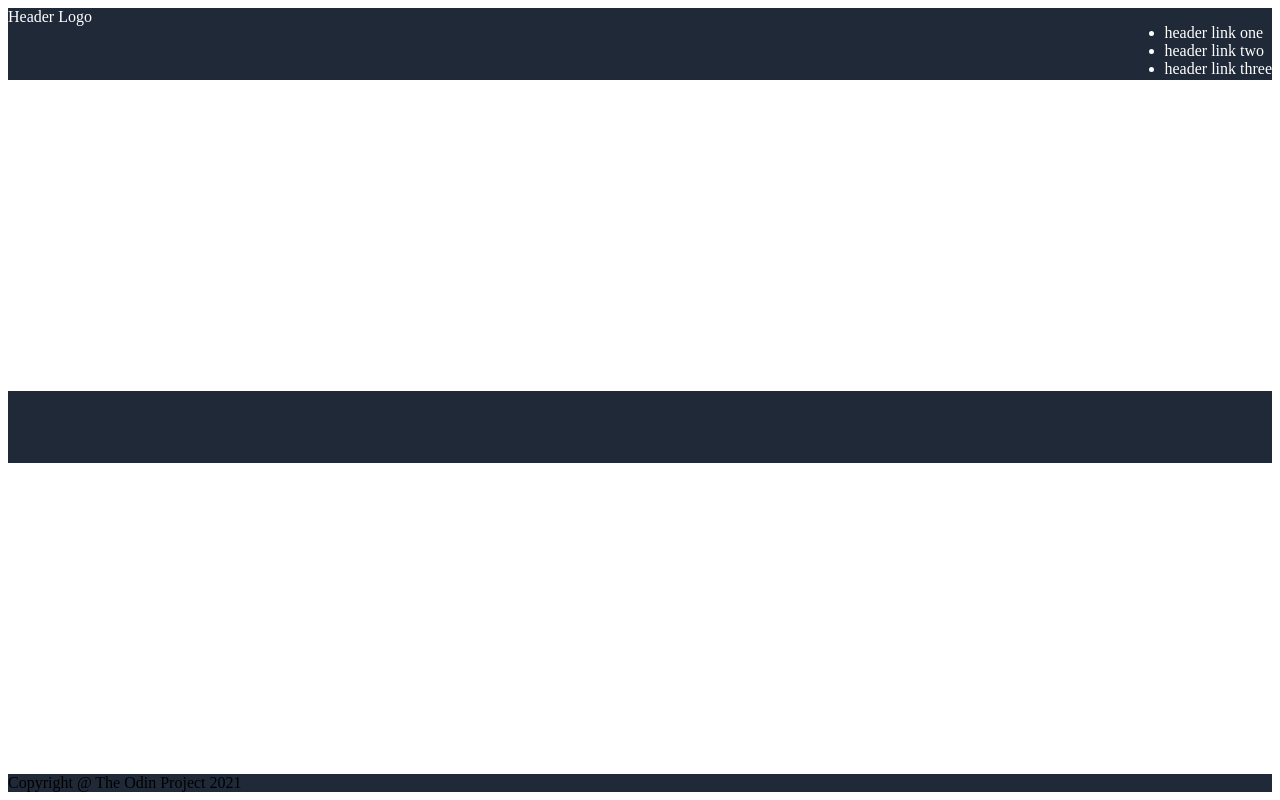
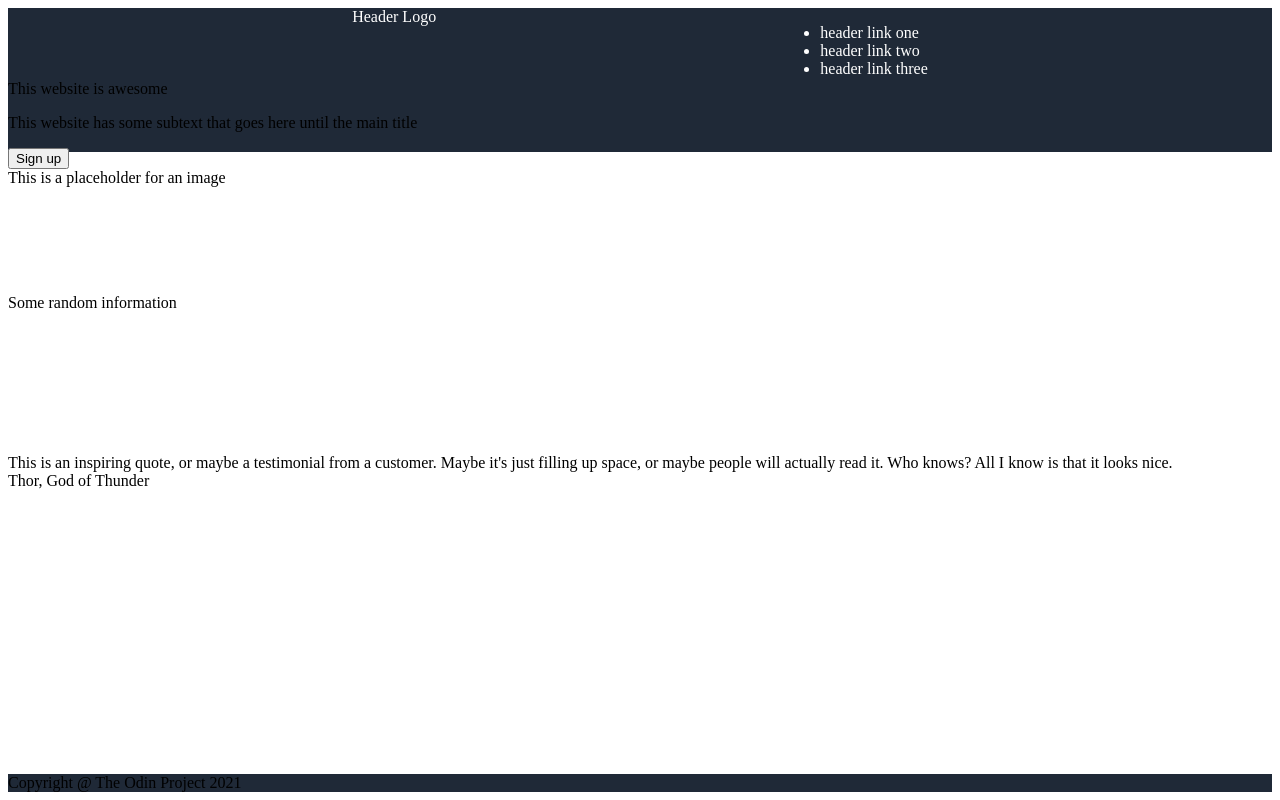
Before and after one commit to DashikiBulbasaur/odin-landing-page, a plain HTML site: page index.html in a window 1280 px wide. Drawn offline with Linux system fonts and the light colour scheme.

Commit message:
finish framework for html before starting on css styling

```diff
--- a/index.html
+++ b/index.html
@@ -9,6 +9,7 @@
 </head>
 
 <body>
+  <div class="blue-section">
     <div class="header">
       Header Logo
 
@@ -19,23 +20,41 @@
       </ul>
     </div>
 
-  <div class="content">
     <div class="section-1">
       <div class="section-1-container">
-        <div class="awesome-website"></div>
-        <div class="section-1-image"></div>
+        <div class="awesome-website">
+          This website is awesome
+          <p>This website has some subtext that goes here until the main title</p>
+          <button>Sign up</button>
+        </div>
+        <div class="section-1-image">
+          This is a placeholder for an image
+        </div>
+      </div>
     </div>
   </div>
 
-    <div class="section-2"></div>
+  <div class="section-2">
+    <div class="random-info">Some random information</div>
+    <div class="image-and-subtext-container">
+      <div class="image-and-subtext"></div>
+      <div class="image-and-subtext"></div>
+      <div class="image-and-subtext"></div>
+      <div class="image-and-subtext"></div>
+    </div>
+  </div>
 
-    <div class="section-3"></div>
+  <div class="section-3">
+    <div class="inpsiring-quote">This is an inspiring quote, or maybe a testimonial
+      from a customer. Maybe it's just filling up space, or maybe people will actually
+      read it. Who knows? All I know is that it looks nice.</div>
+    <div class="thor-quote">Thor, God of Thunder</div>
+  </div>
 
   <div class="section-4">
-      <div class="call-to-action">
+    <div class="section-4-container">
       <div class="section-4-text"></div>
       <div class="sign-up-button"></div>
-      </div>
     </div>
   </div>
 
--- a/styles.css
+++ b/styles.css
@@ -5,15 +5,14 @@ body {
   min-height: 98vh;
 }
 
-.header,
-.section-1,
+.blue-section,
 .footer {
   background-color: #1F2937;
 }
 
 .header {
   display: flex;
-  justify-content: space-between;
+  justify-content: space-evenly;
   height: 72px;
   color: white;
 }
```
Lines whose indentation alone changed are shown as unchanged.
